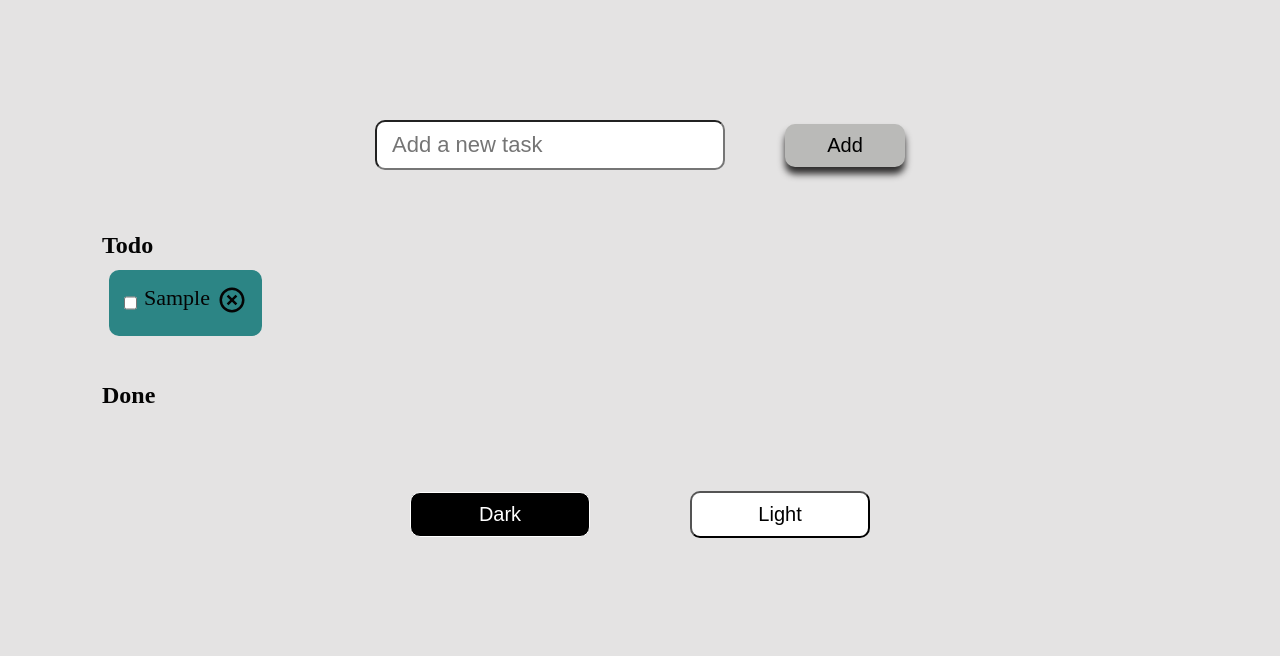
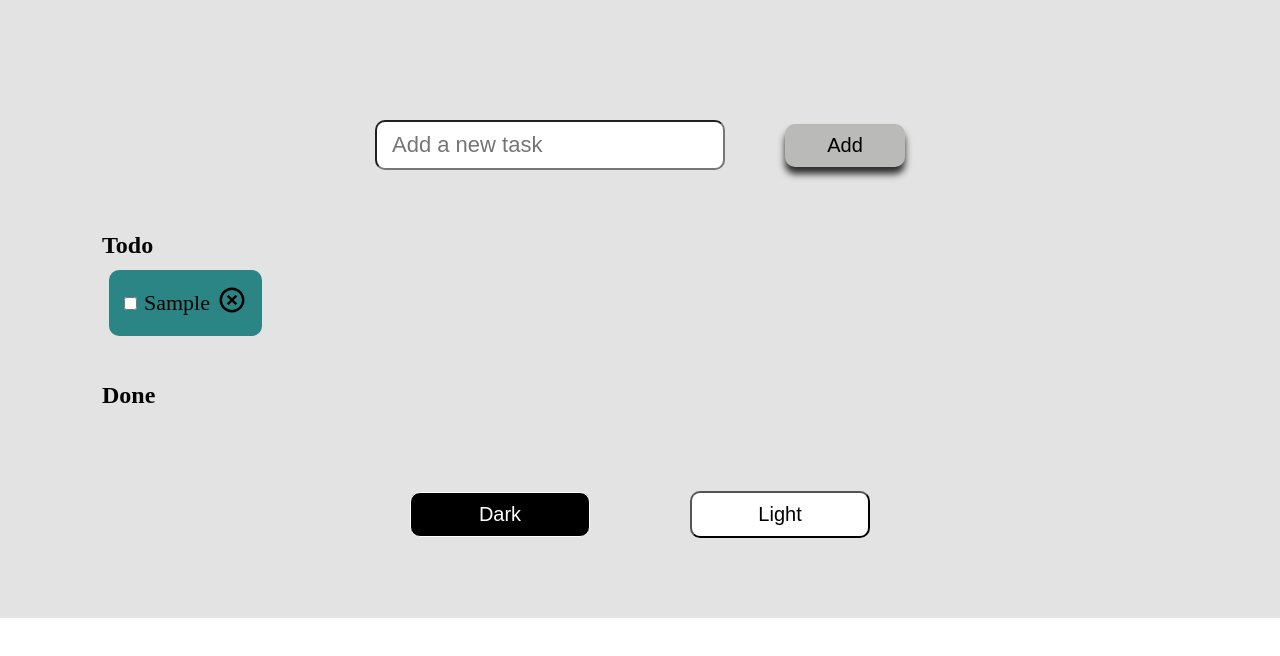
Before and after one commit to MartaOnis/todo-list, a React (Create React App) app: page / in a window 1280 px wide. Both pictures are taken after typing "Sample" into the empty fields and a click on the button "Add". Shown: the top 656 px of the page. Built offline with nearby package versions, Linux system fonts and the light colour scheme.

Commit message:
Update styles

```diff
--- a/src/styles/App.scss
+++ b/src/styles/App.scss
@@ -13,7 +13,7 @@
 // $font_card: 'Montserrat', sans-serif;
 .body {
   width: 100%;
-  height: 100vh;
+  height: 100%;
 }
 .light {
   background-color: rgb(228, 227, 227);
--- a/src/styles/TaskItem.scss
+++ b/src/styles/TaskItem.scss
@@ -3,6 +3,8 @@
   width: 28ch;
   display: flex;
   flex-direction: row;
+  align-items: center;
+  justify-content: flex-start;
   gap: 7px;
   margin: 7px;
   font-size: 22px;
--- a/src/styles/Theme.scss
+++ b/src/styles/Theme.scss
@@ -5,7 +5,7 @@
   align-items: center;
   gap: 40px;
   margin-top: 80px;
-  margin-bottom: 50px;
+  padding-bottom: 80px;
   @media all and (min-width: 768px) {
     gap: 100px;
   }
```
